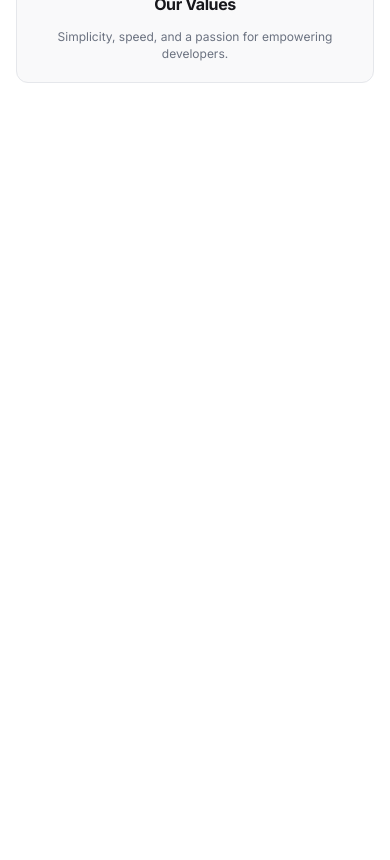
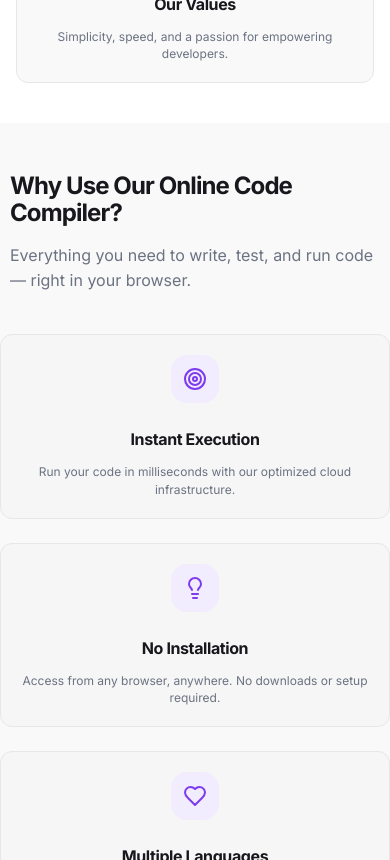
Before and after one commit to backbencherstudio/softvence-course, a Next.js app: page / in a window 390 px wide. Shown: the part 1140-2000 px from the top of the page. Before the commit the page ends 1263 px from the top, so only its background shows below. Built offline with nearby package versions, Linux system fonts and the light colour scheme.

Commit message:
all icons added

```diff
--- a/app/(Home)/page.tsx
+++ b/app/(Home)/page.tsx
@@ -1,4 +1,5 @@
 import AboutSoftvence from '@/components/LandingPage/AboutSoftvence'
+import CodeCompieler from '@/components/LandingPage/CodeCompieler'
 import React from 'react'
 
 export default function LandingPage() {
@@ -7,6 +8,9 @@ export default function LandingPage() {
         <div className='container'>
             <AboutSoftvence/>
         </div>
+        <div>
+            <CodeCompieler/>
+        </div>
     </div>
   )
 }
--- a/app/globals.css
+++ b/app/globals.css
@@ -2,7 +2,7 @@
 @import "tw-animate-css";
 
 .container {
-  @apply max-w-[1400] px-4 2xl:px-0 mx-auto
+  @apply max-w-[1400px] px-4 2xl:px-0 mx-auto
 }
 
 @custom-variant dark (&:is(.dark *));
--- /dev/null
+++ b/components/Icons/FriendlyIcon.tsx
@@ -0,0 +1,14 @@
+import React from "react";
+
+const FriendlyIcon = ({ className }: { className?: string }) => {
+    return (
+        <svg xmlns="http://www.w3.org/2000/svg" width="24" height="24" viewBox="0 0 24 24" fill="none" className={className}>
+            <path d="M16 21V19C16 17.9391 15.5786 16.9217 14.8284 16.1716C14.0783 15.4214 13.0609 15 12 15H6C4.93913 15 3.92172 15.4214 3.17157 16.1716C2.42143 16.9217 2 17.9391 2 19V21" stroke="#7C3BED" strokeWidth="2" strokeLinecap="round" strokeLinejoin="round" />
+            <path d="M9 11C11.2091 11 13 9.20914 13 7C13 4.79086 11.2091 3 9 3C6.79086 3 5 4.79086 5 7C5 9.20914 6.79086 11 9 11Z" stroke="#7C3BED" strokeWidth="2" strokeLinecap="round" strokeLinejoin="round" />
+            <path d="M22 20.9999V18.9999C21.9993 18.1136 21.7044 17.2527 21.1614 16.5522C20.6184 15.8517 19.8581 15.3515 19 15.1299" stroke="#7C3BED" strokeWidth="2" strokeLinecap="round" strokeLinejoin="round" />
+            <path d="M16 3.12988C16.8604 3.35018 17.623 3.85058 18.1676 4.55219C18.7122 5.2538 19.0078 6.11671 19.0078 7.00488C19.0078 7.89305 18.7122 8.75596 18.1676 9.45757C17.623 10.1592 16.8604 10.6596 16 10.8799" stroke="#7C3BED" strokeWidth="2" strokeLinecap="round" strokeLinejoin="round" />
+        </svg>
+    );
+};
+
+export default FriendlyIcon;
--- /dev/null
+++ b/components/Icons/InstallmentIcon.tsx
@@ -0,0 +1,13 @@
+import React from "react";
+
+const InstallmentIcon = ({ className }: { className?: string }) => {
+    return (
+        <svg xmlns="http://www.w3.org/2000/svg" width="24" height="24" viewBox="0 0 24 24" fill="none" className={className}>
+            <path d="M12 22C17.5228 22 22 17.5228 22 12C22 6.47715 17.5228 2 12 2C6.47715 2 2 6.47715 2 12C2 17.5228 6.47715 22 12 22Z" stroke="#7C3BED" strokeWidth="2" strokeLinecap="round" strokeLinejoin="round" />
+            <path d="M12 2C9.43223 4.69615 8 8.27674 8 12C8 15.7233 9.43223 19.3038 12 22C14.5678 19.3038 16 15.7233 16 12C16 8.27674 14.5678 4.69615 12 2Z" stroke="#7C3BED" strokeWidth="2" strokeLinecap="round" strokeLinejoin="round" />
+            <path d="M2 12H22" stroke="#7C3BED" strokeWidth="2" strokeLinecap="round" strokeLinejoin="round" />
+        </svg>
+    );
+};
+
+export default InstallmentIcon;
--- /dev/null
+++ b/components/Icons/LanguageIcon.tsx
@@ -0,0 +1,12 @@
+import React from "react";
+
+const LanguageIcon = ({ className }: { className?: string }) => {
+    return (
+        <svg xmlns="http://www.w3.org/2000/svg" width="24" height="24" viewBox="0 0 24 24" fill="none" className={className}>
+            <path d="M16 18L22 12L16 6" stroke="#7C3BED" strokeWidth="2" strokeLinecap="round" strokeLinejoin="round" />
+            <path d="M8 6L2 12L8 18" stroke="#7C3BED" strokeWidth="2" strokeLinecap="round" strokeLinejoin="round" />
+        </svg>
+    );
+};
+
+export default LanguageIcon;
--- a/components/Icons/OurValueIcon.tsx
+++ b/components/Icons/OurValueIcon.tsx
@@ -3,7 +3,7 @@ import React from "react";
 const OurValueIcon = ({ className }: { className?: string }) => {
     return (
         <svg xmlns="http://www.w3.org/2000/svg" width="24" height="24" viewBox="0 0 24 24" fill="none" className={className}>
-            <path d="M19 14C20.49 12.54 22 10.79 22 8.5C22 7.04131 21.4205 5.64236 20.3891 4.61091C19.3576 3.57946 17.9587 3 16.5 3C14.74 3 13.5 3.5 12 5C10.5 3.5 9.26 3 7.5 3C6.04131 3 4.64236 3.57946 3.61091 4.61091C2.57946 5.64236 2 7.04131 2 8.5C2 10.8 3.5 12.55 5 14L12 21L19 14Z" stroke="#7C3BED" strokeWidth="2" strokeLinecap="round" stroke-linejoin="round" />
+            <path d="M19 14C20.49 12.54 22 10.79 22 8.5C22 7.04131 21.4205 5.64236 20.3891 4.61091C19.3576 3.57946 17.9587 3 16.5 3C14.74 3 13.5 3.5 12 5C10.5 3.5 9.26 3 7.5 3C6.04131 3 4.64236 3.57946 3.61091 4.61091C2.57946 5.64236 2 7.04131 2 8.5C2 10.8 3.5 12.55 5 14L12 21L19 14Z" stroke="#7C3BED" strokeWidth="2" strokeLinecap="round" strokeLinejoin="round" />
         </svg>
     );
 };
--- /dev/null
+++ b/components/Icons/SecureIcon.tsx
@@ -0,0 +1,11 @@
+import React from "react";
+
+const SecureIcon = ({ className }: { className?: string }) => {
+    return (
+        <svg xmlns="http://www.w3.org/2000/svg" width="24" height="24" viewBox="0 0 24 24" fill="none" className={className}>
+            <path d="M20 13C20 18 16.5 20.5 12.34 21.95C12.1222 22.0238 11.8855 22.0202 11.67 21.94C7.5 20.5 4 18 4 13V5.99996C4 5.73474 4.10536 5.48039 4.29289 5.29285C4.48043 5.10532 4.73478 4.99996 5 4.99996C7 4.99996 9.5 3.79996 11.24 2.27996C11.4519 2.09896 11.7214 1.99951 12 1.99951C12.2786 1.99951 12.5481 2.09896 12.76 2.27996C14.51 3.80996 17 4.99996 19 4.99996C19.2652 4.99996 19.5196 5.10532 19.7071 5.29285C19.8946 5.48039 20 5.73474 20 5.99996V13Z" stroke="#7C3BED" strokeWidth="2" strokeLinecap="round" strokeLinejoin="round" />
+        </svg>
+    );
+};
+
+export default SecureIcon;
--- /dev/null
+++ b/components/Icons/WorksEverywhereIcon.tsx
@@ -0,0 +1,13 @@
+import React from "react";
+
+const WorksEverywhereIcon = ({ className }: { className?: string }) => {
+    return (
+        <svg xmlns="http://www.w3.org/2000/svg" width="24" height="24" viewBox="0 0 24 24" fill="none" className={className}>
+            <path d="M20 3H4C2.89543 3 2 3.89543 2 5V15C2 16.1046 2.89543 17 4 17H20C21.1046 17 22 16.1046 22 15V5C22 3.89543 21.1046 3 20 3Z" stroke="#7C3BED" strokeWidth="2" strokeLinecap="round" strokeLinejoin="round" />
+            <path d="M8 21H16" stroke="#7C3BED" strokeWidth="2" strokeLinecap="round" strokeLinejoin="round" />
+            <path d="M12 17V21" stroke="#7C3BED" strokeWidth="2" strokeLinecap="round" strokeLinejoin="round" />
+        </svg>
+    );
+};
+
+export default WorksEverywhereIcon;
--- a/components/LandingPage/AboutSoftvence.tsx
+++ b/components/LandingPage/AboutSoftvence.tsx
@@ -7,7 +7,9 @@ export default function AboutSoftvence() {
     return (
         <div className='lg:py-[96px] md:py-[60px] py-10 md:max-w-[896px] mx-auto'>
             <div className='mx-auto flex flex-col items-center gap-4 p-[10px]'>
-                <h2 className='text-[#17171C] text-2xl md:text-[32px] lg:text-[36px] font-bold leading-[111%] tracking-[-0.9px]'>About <span>Softvence</span></h2>
+                <h2 className='text-[#17171C] text-2xl md:text-[32px] lg:text-[36px] font-bold leading-[111%] tracking-[-0.9px]'>About  <span className="bg-[linear-gradient(102deg,#7C3BED_0%,#A936E2_100%)] bg-clip-text text-transparent">
+                    Softvence
+                </span></h2>
                 <p className='text-[#6B7280] md:text-lg text-base leading-[155%]'>Empowering developers worldwide with instant, accessible coding tools.</p>
             </div>
             <div className='md:py-8 py-6 md:px-5 px-4 border border-[#E5E7EB] shadow-[0_1px_3px_0_rgba(23,25,28,0.04),0_4px_12px_0_rgba(23,25,28,0.03)] md:mt-8 mt-6 rounded-[12px] text-[#6B7280] md:text-base text-sm leading-[162.5%] flex flex-col gap-4'>
--- /dev/null
+++ b/components/LandingPage/CodeCompieler.tsx
@@ -0,0 +1,70 @@
+import React from 'react'
+import OurMissionIcon from '../Icons/OurmissionIcon';
+import OurVissionIcon from '../Icons/OurVisionIcon';
+import OurValueIcon from '../Icons/OurValueIcon';
+
+export default function CodeCompieler() {
+    return (
+        <div className='bg-[rgba(243,244,246,0.50)] lg:py-[96px] md:py-[60px] py-10 '>
+            <div className='max-w-[1024px] mx-auto '>
+                <div className='mx-auto flex flex-col items-center gap-4 p-[10px]'>
+                    <h2 className='text-[#17171C] text-2xl md:text-[32px] lg:text-[36px] font-bold leading-[111%] tracking-[-0.9px]'>Why Use Our Online Code Compiler?</h2>
+                    <p className='text-[#6B7280] md:text-lg text-base leading-[155%]'>Everything you need to write, test, and run code — right in your browser.</p>
+                </div>
+                <div className="grid gap-6 md:grid-cols-3 lg:mt-[48px] md:mt-[42px] mt-[32px]">
+                    {items.map(({ title, desc, Icon }) => (
+                        <div
+                            key={title}
+                            className="rounded-[12px] border border-[#E5E7EB] bg-[rgba(243,244,246,0.50)] md:py-6 py-5 px-3  text-center "
+                        >
+                            <div className="mx-auto mb-6 w-fit p-3 flex items-center justify-center rounded-2xl bg-[#F2ECFF]">
+                                <Icon className=" text-[#6D28D9]" />
+                            </div>
+
+                            <h3 className="text-base font-bold tracking-[-0.4px] text-[#17171C] leading-[150%] ">
+                                {title}
+                            </h3>
+
+                            <p className="mx-auto mt-3 md:text-sm text-xs leading-[143%] text-[#6B7280]">
+                                {desc}
+                            </p>
+                        </div>
+                    ))}
+                </div>
+            </div>
+        </div>
+    )
+}
+
+const items = [
+    {
+        title: "Instant Execution",
+        desc: "Run your code in milliseconds with our optimized cloud infrastructure.",
+        Icon: OurMissionIcon,
+    },
+    {
+        title: "No Installation",
+        desc: "Access from any browser, anywhere. No downloads or setup required.",
+        Icon: OurVissionIcon,
+    },
+    {
+        title: "Multiple Languages",
+        desc: "Support for 20+ programming languages with syntax highlighting.",
+        Icon: OurValueIcon,
+    },
+    {
+        title: "Beginner Friendly",
+        desc: "Perfect for learning. Clear error messages and helpful documentation.",
+        Icon: OurValueIcon,
+    },
+    {
+        title: "Works Everywhere",
+        desc: "Desktop, tablet, or mobile — code on any device seamlessly.",
+        Icon: OurValueIcon,
+    },
+    {
+        title: "Secure & Private",
+        desc: "Your code runs in isolated containers. Safe and secure execution.",
+        Icon: OurValueIcon,
+    },
+];
```
Also changed, not shown: components/Icons/ExecutionIcon.tsx (added, +11 -0 lines). Lines whose indentation alone changed are shown as unchanged.
